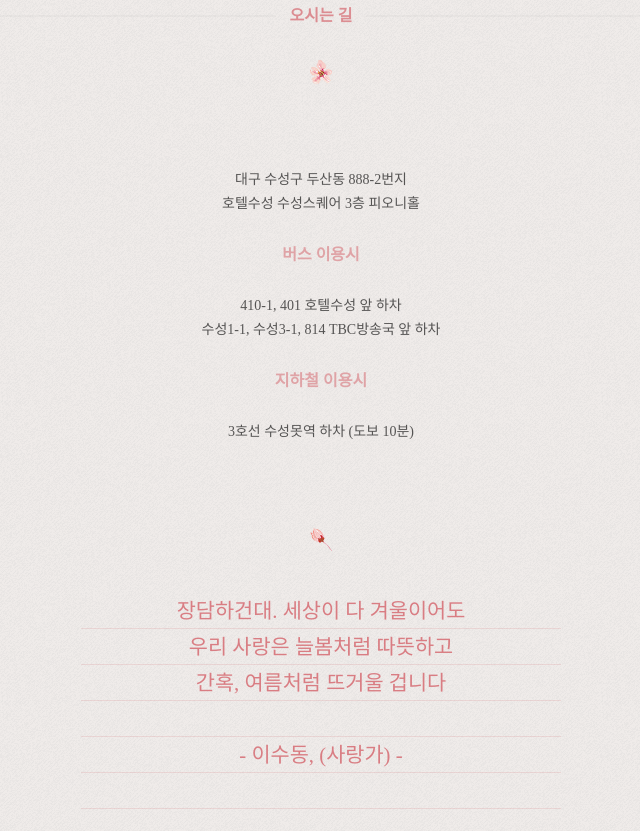
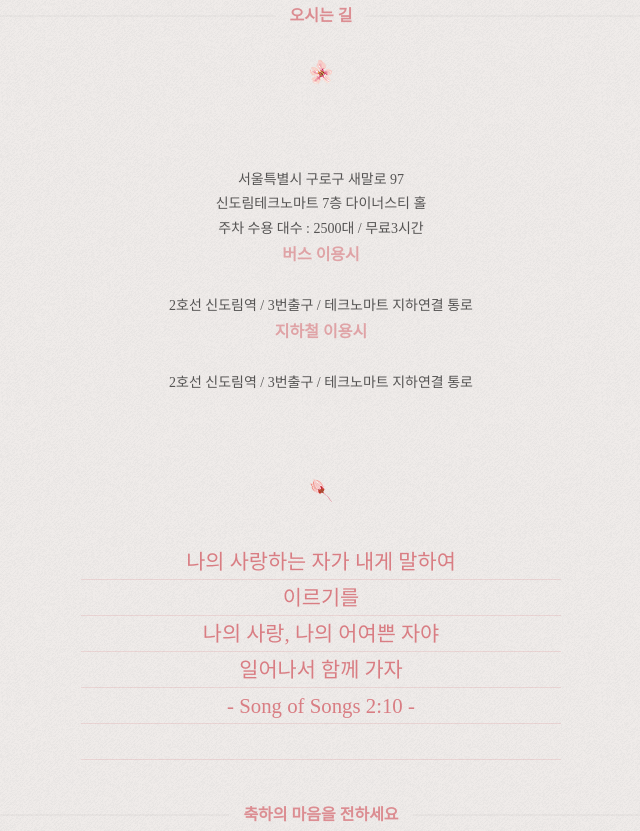
Before and after one commit to dbcognam/MWedding, a Gatsby site: page / in a window 1280 px wide. Shown: the part 2058-2889 px from the top of the page, without its empty margins (319-959 px from the left). Built offline with nearby package versions, Linux system fonts and the light colour scheme; Gatsby itself is replaced by a stand-in of ours; a web font is replaced by a local one.

Commit message:
수정중

```diff
--- a/src/components/location.jsx
+++ b/src/components/location.jsx
@@ -103,23 +103,21 @@ const Location = () => {
         className="root_daum_roughmap root_daum_roughmap_landing"
       ></Map>
       <Content>
-        대구 수성구 두산동 888-2번지
+        서울특별시 구로구 새말로 97
         <br />
-        호텔수성 수성스퀘어 3층 피오니홀
+        신도림테크노마트 7층 다이너스티 홀
         <br />
+        주차 수용 대수 : 2500대 / 무료3시간
         <br />
         <Title>버스 이용시</Title>
         <br />
         <br />
-        410-1, 401 호텔수성 앞 하차
-        <br />
-        수성1-1, 수성3-1, 814 TBC방송국 앞 하차
-        <br />
+        2호선 신도림역 / 3번출구 / 테크노마트 지하연결 통로
         <br />
         <Title>지하철 이용시</Title>
         <br />
         <br />
-        3호선 수성못역 하차 (도보 10분)
+        2호선 신도림역 / 3번출구 / 테크노마트 지하연결 통로
       </Content>
     </Wrapper>
   );
--- a/src/components/quote.jsx
+++ b/src/components/quote.jsx
@@ -39,14 +39,15 @@ const Quote = () => {
     <Wrapper>
       <Image src={Flower} data-aos="fade-up" />
       <Content data-aos="fade-up">
-        장담하건대. 세상이 다 겨울이어도
+        나의 사랑하는 자가 내게 말하여
         <br />
-        우리 사랑은 늘봄처럼 따뜻하고
+        이르기를
         <br />
-        간혹, 여름처럼 뜨거울 겁니다
+        나의 사랑, 나의 어여쁜 자야
         <br />
+        일어나서 함께 가자
         <br />
-        - 이수동, (사랑가) -
+        - Song of Songs 2:10 -
         <br />
         <br />
       </Content>
```
